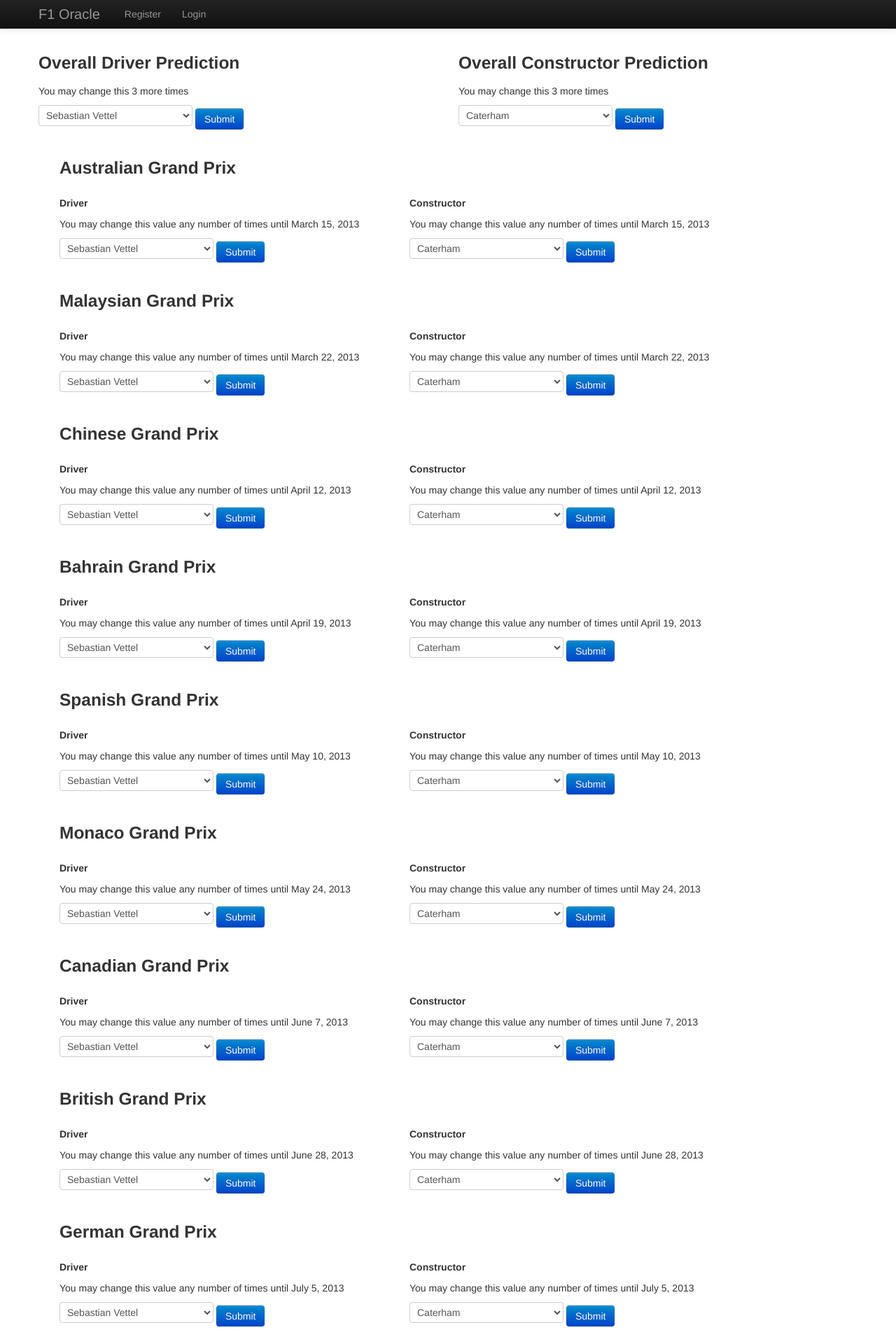
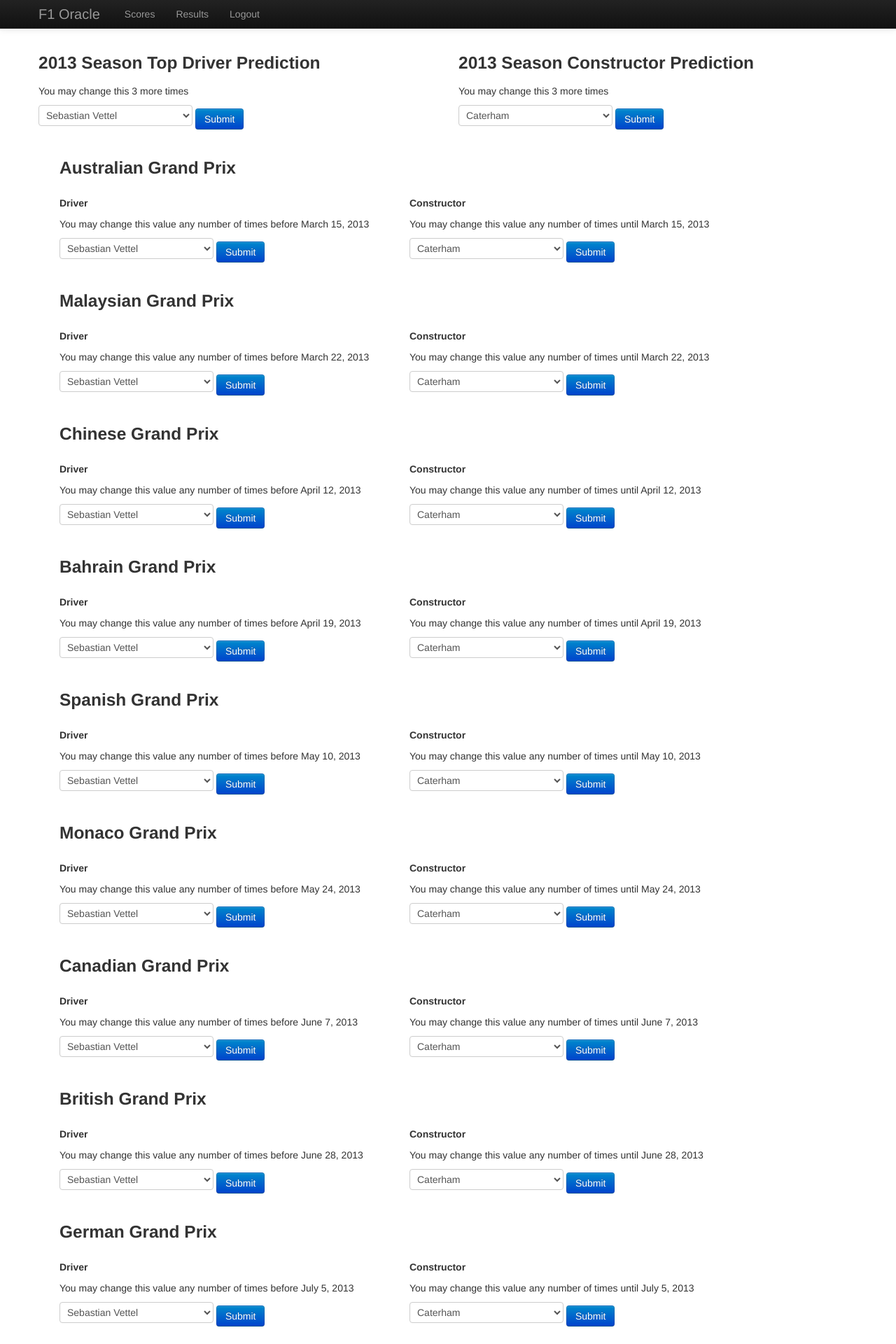
Before and after one commit to theju/f1oracle, a Django app: page /dashboard/ in a window 1280 px wide. Shown: the top 1920 px of the page at 70% size. Run offline with Django 3.2, Linux system fonts and the light colour scheme; the visitor is signed in with stand-in values (Sample User, id 1); data comes from the database, SQL or seed files in the repository; data that the repository does not hold is empty; some libraries are stand-ins or nearby versions.

Commit message:
Added the score feature.

```diff
--- a/accounts/urls.py
+++ b/accounts/urls.py
@@ -3,4 +3,5 @@ from django.conf.urls import patterns, include, url
 urlpatterns = patterns('',
     url(r'^register/$', 'accounts.views.register', name='accounts_register'),
     url(r'^login/$', 'accounts.views.login', name='accounts_login'),
+    url(r'^logout/$', 'accounts.views.logout', name='accounts_logout'),
 )
--- a/accounts/views.py
+++ b/accounts/views.py
@@ -4,7 +4,7 @@ from django.shortcuts import render_to_response
 from django.template import RequestContext
 from django.core.urlresolvers import reverse
 from django.contrib.auth.models import User
-from django.contrib.auth import authenticate, login as django_login
+from django.contrib.auth import authenticate, login as django_login, logout
 
 def register(request):
     form = RegisterForm()
@@ -35,3 +35,7 @@ def login(request):
             return HttpResponseRedirect(reverse("dashboard"))
     return render_to_response("accounts/login.html", {"form": form},
                               context_instance=RequestContext(request))
+
+def logout(request):
+    logout(request)
+    return HttpResponseRedirect(reverse("accounts_login"))
--- a/templates/base.html
+++ b/templates/base.html
@@ -40,8 +40,14 @@
                     <a class="brand" href="/">{% trans "F1 Oracle" %}</a>
                     <div class="nav-collapse collapse">
                         <ul class="nav">
+			  {% if request.user.is_anonymous %}
                             <li><a href="{% url 'accounts.views.register' %}">{% trans "Register" %}</a></li>
                             <li><a href="{% url 'accounts.views.login' %}">{% trans "Login" %}</a></li>
+			  {% else %}
+			    <li><a href="{% url 'race.views.scores' %}">Scores</a></li>
+			    <li><a href="{% url 'race.views.results' %}">Results</a></li>
+			    <li><a href="{% url 'accounts.views.logout' %}">Logout</a></li>
+			  {% endif %}
                         </ul>
                     </div><!--/.nav-collapse -->
                 </div>
--- a/templates/race/dashboard.html
+++ b/templates/race/dashboard.html
@@ -4,7 +4,7 @@
 <div class="row-fluid">
   <div class="span12">
     <div class="span6">
-      <h3>Overall Driver Prediction</h3>
+      <h3>2013 {% trans "Season Top Driver Prediction" %}</h3>
       {% if max_try_error.driver %}
       <p class="error">{% trans "You have exceeded the maximum number of times you can change this value" %}</p>
       {% endif %}
@@ -22,7 +22,7 @@
       </form>
     </div>
     <div class="span6">
-      <h3>Overall Constructor Prediction</h3>
+      <h3>2013 {% trans "Season Constructor Prediction" %}</h3>
       {% if max_try_error.constructor %}
       <p class="error">{% trans "You have exceeded the maximum number of times you can change this value" %}</p>
       {% endif %}
@@ -45,9 +45,14 @@
   <div class="span12">
     <h3>{{ race }} {% trans "Grand Prix" %}</h3>
   </div>
+  {% if today >= race.start_date %}
+  <div class="span12">
+    <h3>{% trans "You cannot change your predictions during a race" %}</h3>
+  </div>
+  {% else %}
   <div class="span5">
     <h5>{% trans "Driver" %}</h5>
-    <p>You may change this value any number of times until {{ race.start_date }}</p>
+    <p>You may change this value any number of times before {{ race.start_date }}</p>
     <form action="{% url 'race.views.race_driver_prediction' race_id=race.id %}" method="post">
       {% csrf_token %}
       {% if race.error %}<p class="error">{{ race.error }}</p>{% endif %}
@@ -74,6 +79,7 @@
     </form>
   </div>
   {% endif %}
+  {% endif %}
   {% endfor %}
 </div>
 {% endblock %}
```
